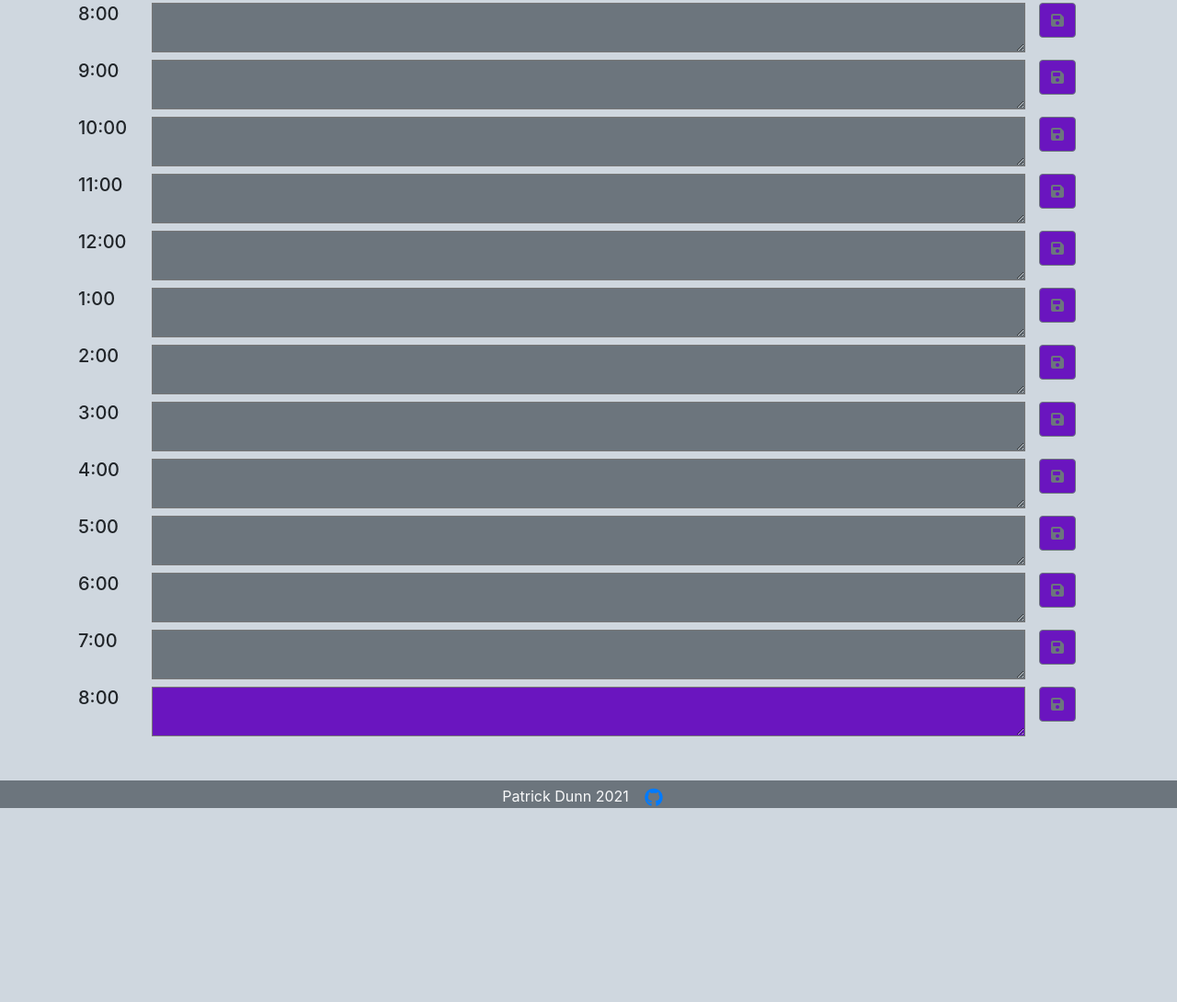
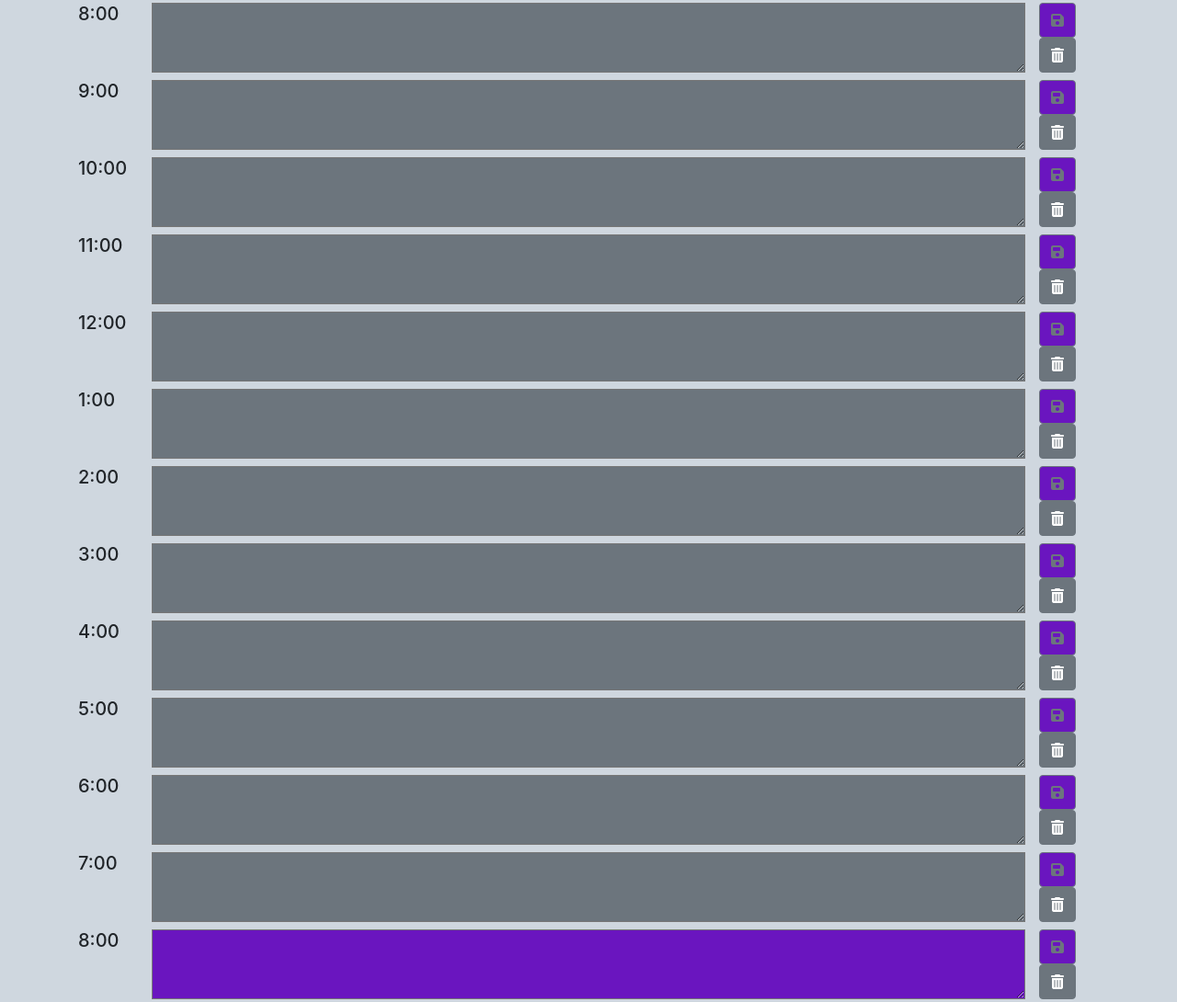
Before and after one commit to knightmac19/ToDoList, a plain HTML site: page index.html in a window 1280 px wide. Shown: the part 310-1400 px from the top of the page at 92% size. Before the commit the page ends 1197 px from the top, so only its background shows below. Drawn offline with nearby package versions, Linux system fonts and the light colour scheme.

Commit message:
clear btn for each row

```diff
--- a/index.html
+++ b/index.html
@@ -38,6 +38,7 @@
                     <textarea class="col-lg-10 col-md-8 col-sm-8 col-8 textarea"></textarea>
                     <div class="col-lg-1 col-md-2 col-sm-2 col-2">
                         <button type="button" class="btn save-btn btn-outline-secondary"><i class="fas fa-save"></i></button>
+                        <button type="button" class="btn btn-secondary clear-this"><i class="fa fa-trash" aria-hidden="true"></i></button>
                     </div>
                 </div>
                 <div id="9" class="row hour-block mb-2">
@@ -45,6 +46,7 @@
                     <textarea class="col-lg-10 col-md-8 col-sm-8 col-8 textarea"></textarea>
                     <div class="col-lg-1 col-md-2 col-sm-2 col-2">
                         <button type="button" class="btn save-btn btn-outline-secondary"><i class="fas fa-save"></i></button>
+                        <button type="button" class="btn btn-secondary clear-this"><i class="fa fa-trash" aria-hidden="true"></i></button>
                     </div>
                 </div>
                 <div id="10" class="row hour-block mb-2">
@@ -52,6 +54,7 @@
                     <textarea class="col-lg-10 col-md-8 col-sm-8 col-8 textarea"></textarea>
                     <div class="col-lg-1 col-md-2 col-sm-2 col-2">
                         <button type="button" class="btn save-btn btn-outline-secondary"><i class="fas fa-save"></i></button>
+                        <button type="button" class="btn btn-secondary clear-this"><i class="fa fa-trash" aria-hidden="true"></i></button>
                     </div>
                 </div>
                 <div id="11" class="row hour-block mb-2">
@@ -59,6 +62,7 @@
                     <textarea class="col-lg-10 col-md-8 col-sm-8 col-8 textarea"></textarea>
                     <div class="col-lg-1 col-md-2 col-sm-2 col-2">
                         <button type="button" class="btn save-btn btn-outline-secondary"><i class="fas fa-save"></i></button>
+                        <button type="button" class="btn btn-secondary clear-this"><i class="fa fa-trash" aria-hidden="true"></i></button>
                     </div>
                 </div>
                 <div id="12" class="row hour-block mb-2">
@@ -66,6 +70,7 @@
                     <textarea class="col-lg-10 col-md-8 col-sm-8 col-8 textarea"></textarea>
                     <div class="col-lg-1 col-md-2 col-sm-2 col-2">
                         <button type="button" class="btn save-btn btn-outline-secondary"><i class="fas fa-save"></i></button>
+                        <button type="button" class="btn btn-secondary clear-this"><i class="fa fa-trash" aria-hidden="true"></i></button>
                     </div>
                 </div>
                 <div id="13" class="row hour-block mb-2">
@@ -73,6 +78,7 @@
                     <textarea class="col-lg-10 col-md-8 col-sm-8 col-8 textarea"></textarea>
                     <div class="col-lg-1 col-md-2 col-sm-2 col-2">
                         <button type="button" class="btn save-btn btn-outline-secondary"><i class="fas fa-save"></i></button>
+                        <button type="button" class="btn btn-secondary clear-this"><i class="fa fa-trash" aria-hidden="true"></i></button>
                     </div>
                 </div>
                 <div id="14" class="row hour-block mb-2">
@@ -80,6 +86,7 @@
                     <textarea class="col-lg-10 col-md-8 col-sm-8 col-8 textarea"></textarea>
                     <div class="col-lg-1 col-md-2 col-sm-2 col-2">
                         <button type="button" class="btn save-btn btn-outline-secondary"><i class="fas fa-save"></i></button>
+                        <button type="button" class="btn btn-secondary clear-this"><i class="fa fa-trash" aria-hidden="true"></i></button>
                     </div>
                 </div>
                 <div id="15" class="row hour-block mb-2">
@@ -87,6 +94,7 @@
                     <textarea class="col-lg-10 col-md-8 col-sm-8 col-8 textarea"></textarea>
                     <div class="col-lg-1 col-md-2 col-sm-2 col-2">
                         <button type="button" class="btn save-btn btn-outline-secondary"><i class="fas fa-save"></i></button>
+                        <button type="button" class="btn btn-secondary clear-this"><i class="fa fa-trash" aria-hidden="true"></i></button>
                     </div>
                 </div>
                 <div id="16" class="row hour-block mb-2">
@@ -94,6 +102,7 @@
                     <textarea class="col-lg-10 col-md-8 col-sm-8 col-8 textarea"></textarea>
                     <div class="col-lg-1 col-md-2 col-sm-2 col-2">
                         <button type="button" class="btn save-btn btn-outline-secondary"><i class="fas fa-save"></i></button>
+                        <button type="button" class="btn btn-secondary clear-this"><i class="fa fa-trash" aria-hidden="true"></i></button>
                     </div>
                 </div>
                 <div id="17" class="row hour-block mb-2">
@@ -101,6 +110,7 @@
                     <textarea class="col-lg-10 col-md-8 col-sm-8 col-8 textarea"></textarea>
                     <div class="col-lg-1 col-md-2 col-sm-2 col-2">
                         <button type="button" class="btn save-btn btn-outline-secondary"><i class="fas fa-save"></i></button>
+                        <button type="button" class="btn btn-secondary clear-this"><i class="fa fa-trash" aria-hidden="true"></i></button>
                     </div>
                 </div>
                 <div id="18" class="row hour-block mb-2">
@@ -108,6 +118,7 @@
                     <textarea class="col-lg-10 col-md-8 col-sm-8 col-8 textarea"></textarea>
                     <div class="col-lg-1 col-md-2 col-sm-2 col-2">
                         <button type="button" class="btn save-btn btn-outline-secondary"><i class="fas fa-save"></i></button>
+                        <button type="button" class="btn btn-secondary clear-this"><i class="fa fa-trash" aria-hidden="true"></i></button>
                     </div>
                 </div>
                 <div id="19" class="row hour-block mb-2">
@@ -115,6 +126,7 @@
                     <textarea class="col-lg-10 col-md-8 col-sm-8 col-8 textarea"></textarea>
                     <div class="col-lg-1 col-md-2 col-sm-2 col-2">
                         <button type="button" class="btn save-btn btn-outline-secondary"><i class="fas fa-save"></i></button>
+                        <button type="button" class="btn btn-secondary clear-this"><i class="fa fa-trash" aria-hidden="true"></i></button>
                     </div>
                 </div>
                 <div id="20" class="row hour-block mb-2">
@@ -122,6 +134,7 @@
                     <textarea class="col-lg-10 col-md-8 col-sm-8 col-8 textarea"></textarea>
                     <div class="col-lg-1 col-md-2 col-sm-2 col-2">
                         <button type="button" class="btn save-btn btn-outline-secondary"><i class="fas fa-save"></i></button>
+                        <button type="button" class="btn btn-secondary clear-this"><i class="fa fa-trash" aria-hidden="true"></i></button>
                     </div>
                 </div>
             </div>
--- a/script.js
+++ b/script.js
@@ -1,8 +1,4 @@
 $(document).ready(() => {
-    console.log('script ready!');
-
-    var todos = JSON.parse(localStorage.getItem('todos')) || [];
-
     var pageDate = $('#page-date');
     var pageTime = $('#page-time');
     let currentHour = 0;
@@ -65,6 +61,15 @@ $(document).ready(() => {
         localStorage.setItem(`${key}`, input);
     });
 
+    $('.clear-this').on('click', function() {
+        $(this).parent().siblings('textarea').val('');
+
+        let input = '';
+        let key = parseInt($(this).parent().parent()[0].id)
+
+        localStorage.setItem(`${key}`, input);
+    });
+
     $('.clear-btn').on('click', function() {
         localStorage.clear();
         for (var i = 8; i < 21; i++) {
```
